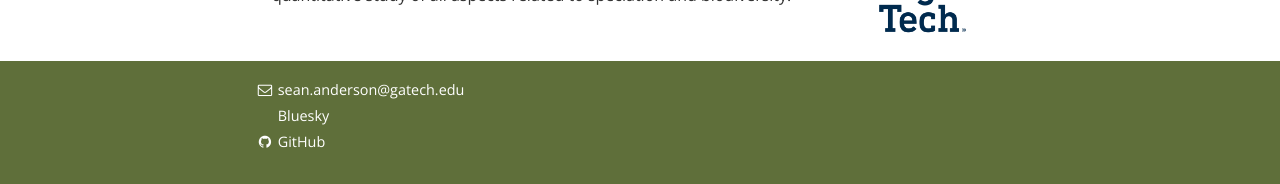
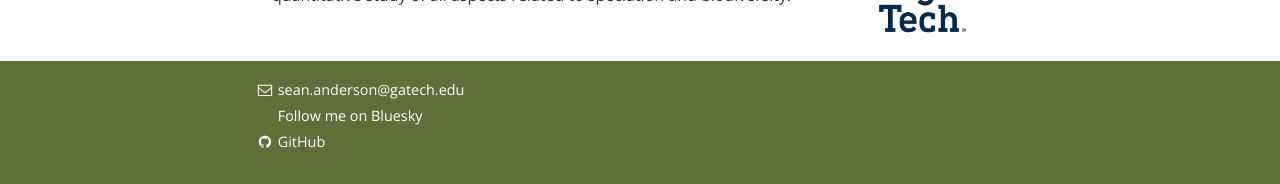
Before and after one commit to SeanASAnderson/SeanASAnderson.github.io, a Jekyll site: the page built from index.html, in a window 1280 px wide and 1384 px high. Shown: the part 1197-1381 px from the top of the window. Built offline with Jekyll 4.4.1, drawn with Linux system fonts in a browser that asks for light colours; nearby versions of some CDN libraries; some web fonts are replaced; the list of posts is cut into pages by our own code.

Commit message:
blusky not twitter

```diff
--- a/_config.yml
+++ b/_config.yml
@@ -74,7 +74,7 @@ descriptions:
 #     desc: Follow me on Twitter            # Description to display as link title, etc
 #     share: true                           # Include in the "Share" section of posts
 social:
-  - name: Bluesky
+  - name: Follow me on Bluesky
     icon: bluesky
     #username: seanASanderson
     url: https://bsky.app/profile/seananderson.bsky.social
```
